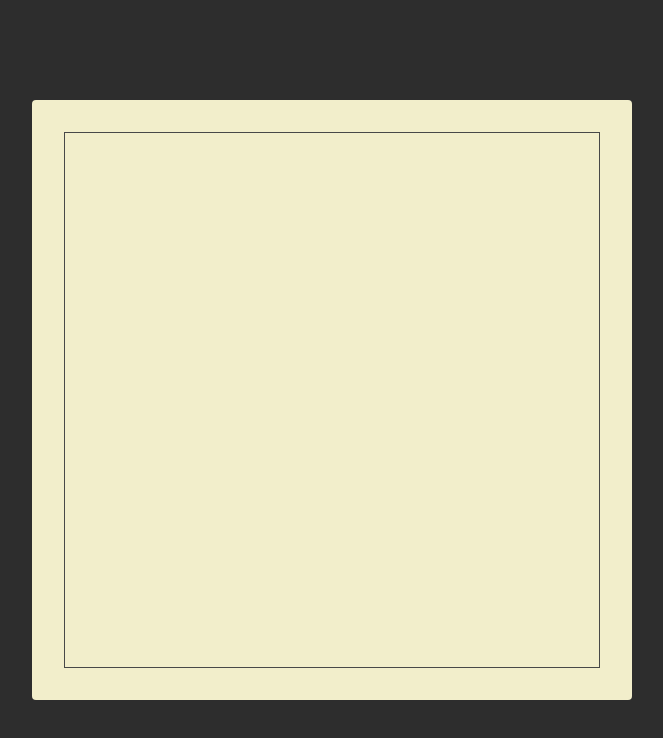
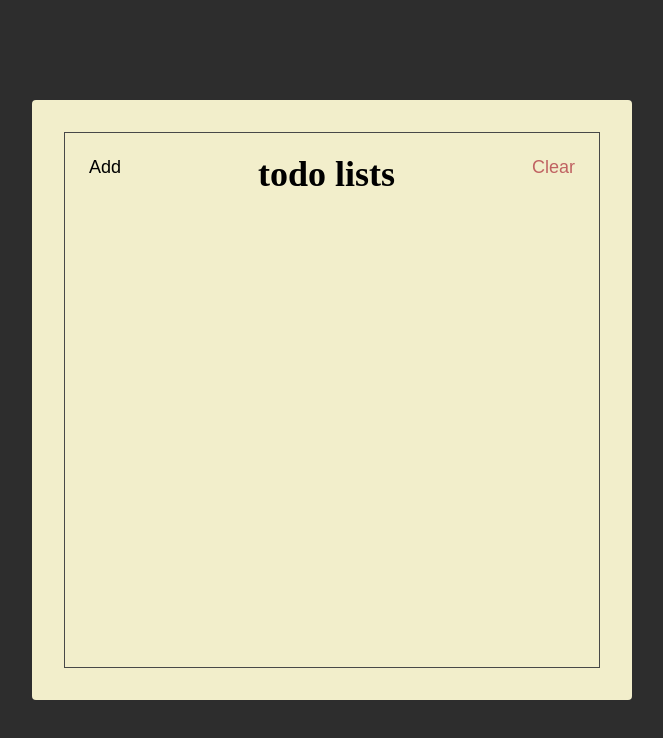
Before and after one commit to Novianto778/react-course-starter, a plain HTML site: page index.html in a window 1280 px wide. Shown: the whole page, without its empty margins (308-971 px from the left). Drawn offline with Linux system fonts and the light colour scheme.

Commit message:
membuat dan styling header section

```diff
--- a/index.html
+++ b/index.html
@@ -8,7 +8,13 @@
   </head>
   <body>
     <div class="container">
-      <div class="frame"></div>
+      <div class="frame">
+        <div class="header">
+          <button class="header-btn">Add</button>
+          <h1 class="header-title">Todo Lists</h1>
+          <button class="header-btn main-red-color">Clear</button>
+        </div>
+      </div>
     </div>
   </body>
 </html>
--- a/style.css
+++ b/style.css
@@ -2,6 +2,14 @@
   padding: 0;
   margin: 0;
   box-sizing: border-box;
+}
+
+:root {
+  --main-red-color: #c06262;
+}
+
+.main-red-color {
+  color: var(--main-red-color);
 }
 
 html {
@@ -28,4 +36,27 @@ body {
 .frame {
   border: 1px solid #484848;
   height: 100%;
+  display: flex;
+  flex-direction: column;
 }
+
+.header {
+  display: flex;
+  align-items: flex-start;
+}
+
+.header-title {
+  text-align: center;
+  flex: 1;
+  font-size: 3.6rem;
+  text-transform: lowercase;
+  padding: 20px 0;
+}
+
+.header-btn {
+  font-size: 1.8rem;
+  padding: 24px;
+  background: unset;
+  border: unset;
+  outline: unset;
+}
```
